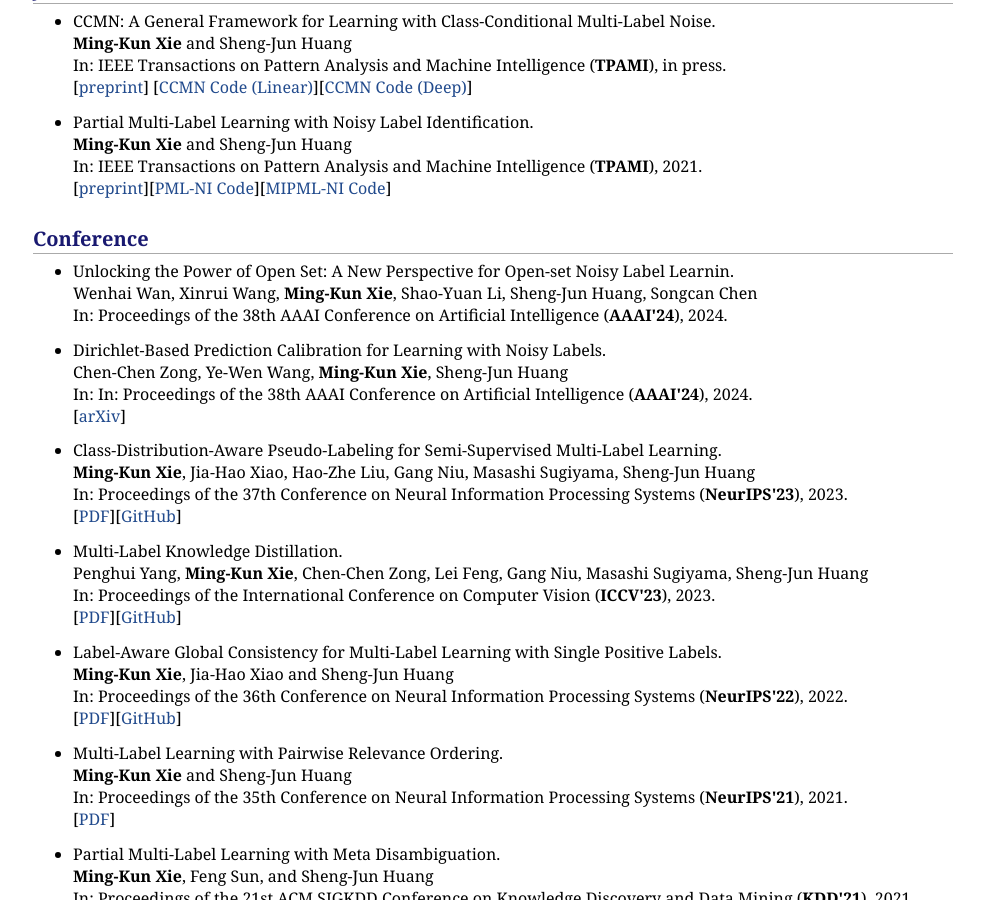
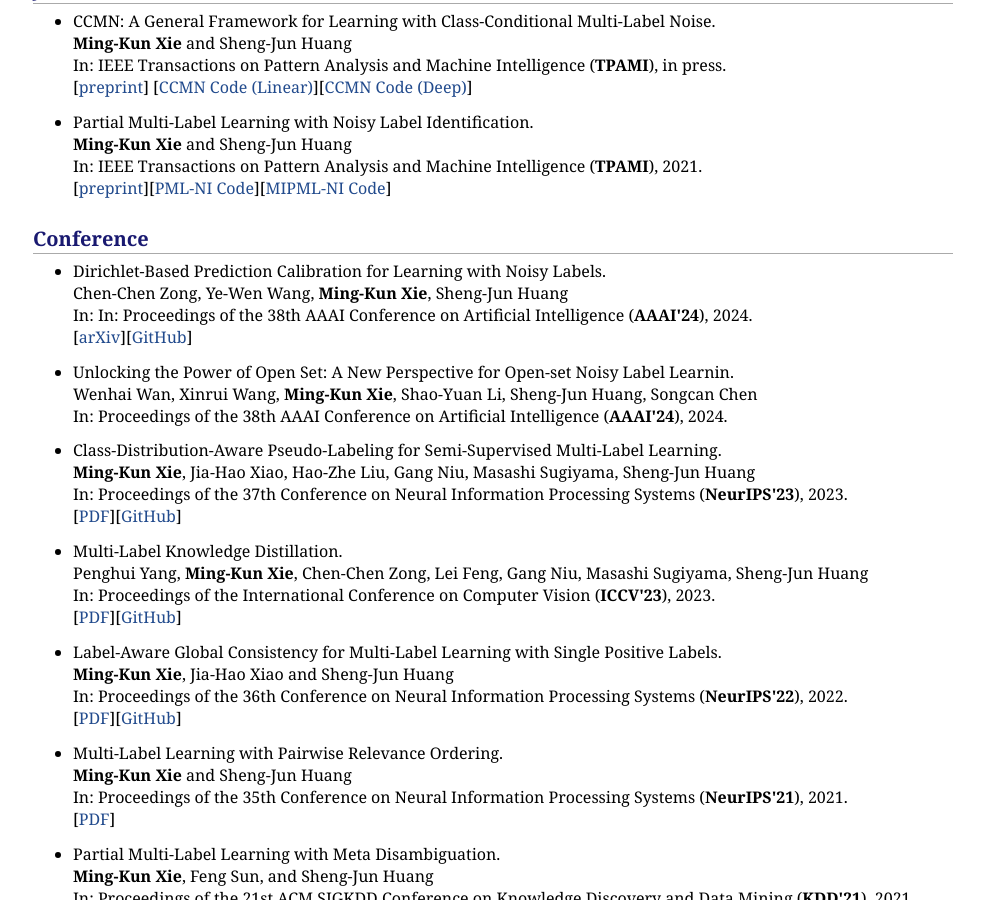
Before and after one commit to xiemk/xiemk.github.io, a Jekyll site: the page index.html, which Jekyll copies as it is, in a window 1280 px wide and 900 px high, scrolled down 856 px. Shown: the whole window, without its empty margins (147-1131 px from the left). Built offline with Jekyll 4.4.1, drawn with Linux system fonts in a browser that asks for light colours; some of the changed lines change nothing that is shown.

Commit message:
updating

```diff
--- a/index.html
+++ b/index.html
@@ -66,13 +66,13 @@
 <h2>Conference</h2>
 
 <ul style="list-style-type:disc">
-  <li>Unlocking the Power of Open Set: A New Perspective for Open-set Noisy Label Learnin.<br>Wenhai Wan, Xinrui Wang, <b>Ming-Kun Xie</b>, Shao-Yuan Li, Sheng-Jun Huang, Songcan Chen<br>In: Proceedings of the 38th AAAI Conference on Artificial Intelligence  (<strong>AAAI'24</strong>), 2024.<br>
+  <li>Dirichlet-Based Prediction Calibration for Learning with Noisy Labels.<br>Chen-Chen Zong, Ye-Wen Wang, <b>Ming-Kun Xie</b>, Sheng-Jun Huang<br>In: In: Proceedings of the 38th AAAI Conference on Artificial Intelligence  (<strong>AAAI'24</strong>), 2024.<br>
+  [<a href="https://arxiv.org/pdf/2401.07062.pdf">arXiv</a>][<a href="https://github.com/chenchenzong/DPC">GitHub</a>]
   </li>
 </ul>
 
 <ul style="list-style-type:disc">
-  <li>Dirichlet-Based Prediction Calibration for Learning with Noisy Labels.<br>Chen-Chen Zong, Ye-Wen Wang, <b>Ming-Kun Xie</b>, Sheng-Jun Huang<br>In: In: Proceedings of the 38th AAAI Conference on Artificial Intelligence  (<strong>AAAI'24</strong>), 2024.<br>
-  [<a href="https://arxiv.org/pdf/2401.07062.pdf">arXiv</a>]
+  <li>Unlocking the Power of Open Set: A New Perspective for Open-set Noisy Label Learnin.<br>Wenhai Wan, Xinrui Wang, <b>Ming-Kun Xie</b>, Shao-Yuan Li, Sheng-Jun Huang, Songcan Chen<br>In: Proceedings of the 38th AAAI Conference on Artificial Intelligence  (<strong>AAAI'24</strong>), 2024.<br>
   </li>
 </ul>
 
```
